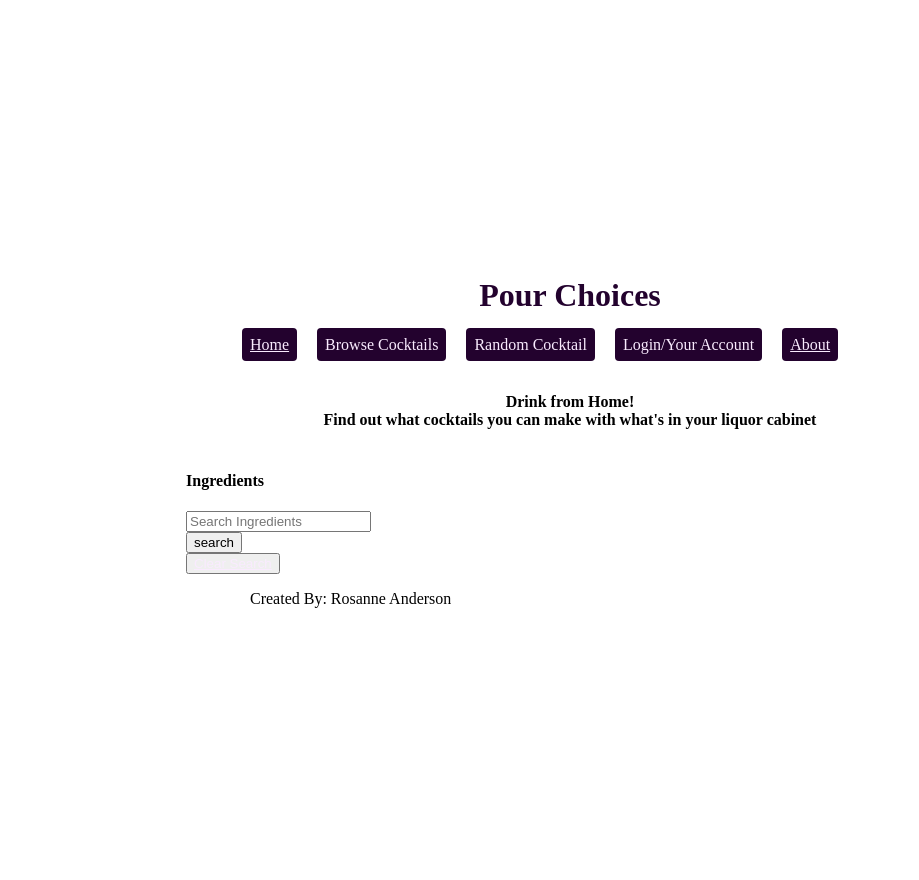
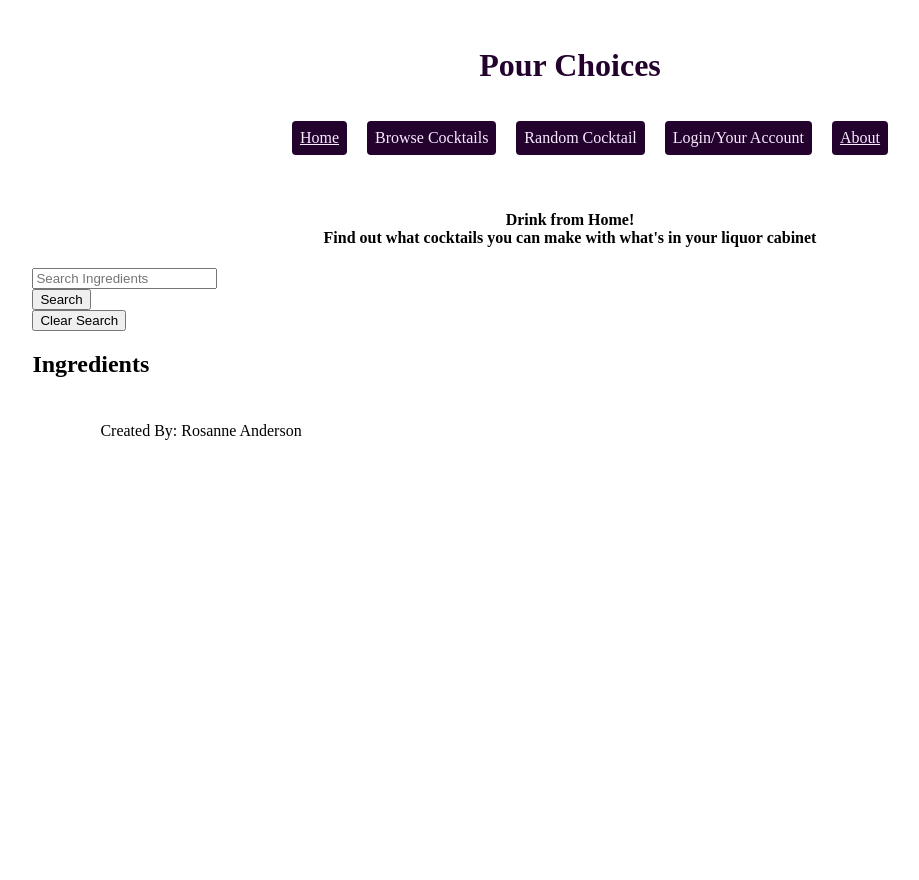
Before and after one commit to RosanneE/Pour_Choices, a Django app: page /drinks/ in a window 1280 px wide. Shown: the whole page, without its empty margins (70-989 px from the left). After the commit the page ends 440 px from the top, so only its background shows below. Run offline with Django 4.2, Linux system fonts and the light colour scheme; data that the repository does not hold is empty.

Commit message:
css for Nav, Ingredient search and clear search function

```diff
--- a/pour/drinks/static/styles/main.css
+++ b/pour/drinks/static/styles/main.css
@@ -7,8 +7,8 @@
 body{
     display: flex;
     flex-direction: column;
-    padding: 10%;
-    margin: 10%;
+    padding: 1% 4%;
+    margin: 1% 4%;
 }
 
 button{
@@ -21,15 +21,28 @@ h1{
     /* background-color: red; */
 }
 
+nav {
+    text-align: center;
+}
+
+
 .header_text{
+    justify-content: center;
+}
+
+.infoText{
     text-align: center;
 }
 
 li, .nav_bar {
     text-align: center;
-    display: inline;
+    display: inline-block;
     margin: 8px;
-    justify-content: space-between;
+    text-align: center;
+}
+
+.nav_bar{
+    text-align: center;
 }
 
 .nav{
--- a/pour/drinks/templates/home.html
+++ b/pour/drinks/templates/home.html
@@ -7,7 +7,6 @@
     <h4 class = 'header_text'>Drink from Home! <br/> Find out what cocktails you can make with what's in your liquor cabinet</h4>
 </div>
 <div class = 'ingList'>
-    <h4>Ingredients</h4>
     {% include 'partials/_ingList.html' %}
 </div>
 <div></div>
--- a/pour/drinks/templates/partials/_ingList.html
+++ b/pour/drinks/templates/partials/_ingList.html
@@ -7,11 +7,16 @@
             <input class = "input" type = "text" name = "ingredient" placeholder = "Search Ingredients" />
         </div>
         <div class = "control">
-            <input class = "button is-success" type = "submit" value = "search" />
+            <input class = "button is-success" type = "submit" value = "Search" />
         </div>
     </div>
-    <button><a class="button" href="{% url 'home' %}">Clear Search</a></button>
+
+    <input type="button" onclick="location.href='{% url 'home' %}'" value="Clear Search" />
+
 </form>
+
+<h2>{{header}}</h2>
+
 
 {% comment %} Ingredient list {% endcomment %}
 <div class="ingredient_filtered_list">
--- a/pour/drinks/views.py
+++ b/pour/drinks/views.py
@@ -14,23 +14,15 @@ class Home(TemplateView):
     def get_context_data(self, **kwargs):
         context = super().get_context_data(**kwargs)
         # Get gets search param
-        name = self.request.GET.get("name")
+        name = self.request.GET.get("ingredient")
         # If param, will filter by param
         if name != None:
             context['ingredients'] = Ingredients.objects.filter(ingredient__icontains=name).values
+            context["header"] = f'Ingredients containing "{name}"'
         else:
             context['ingredients'] = Ingredients.objects.all().values
+            context["header"] = "Ingredients"
         return context
-
-# def home(request):
-#     mying = Ingredients.objects.all().values
-#     mydrinks = Drinks.objects.all().values
-#     template = loader.get_template('home.html')
-#     context = {
-#         'mying' : mying,
-#         'mydrinks' : mydrinks
-#     }
-#     return HttpResponse(template.render(context, request))
 
 def about(request):
     template = loader.get_template('about.html')
```
